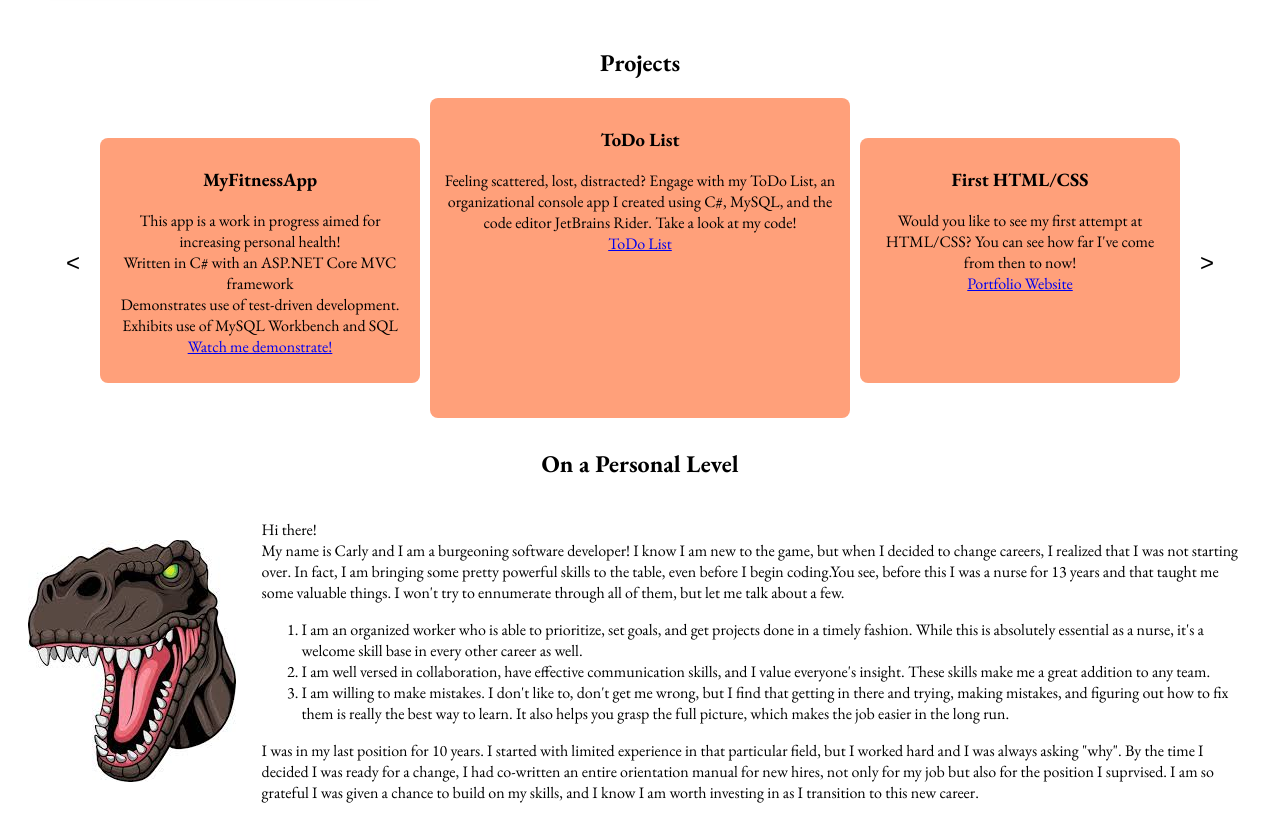
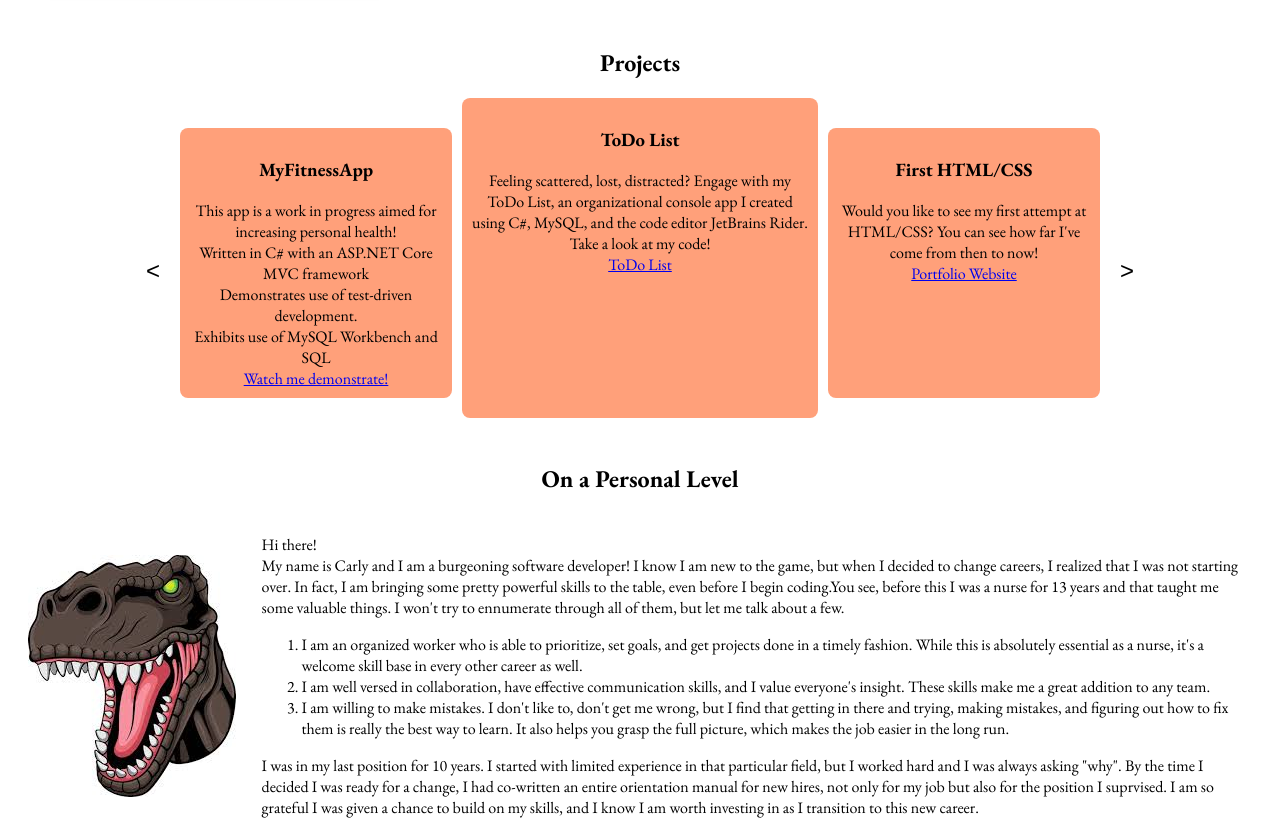
Before and after one commit to meadcarly/meadcarly.github.io, a plain HTML site: page index.html in a window 1280 px wide. Shown: the part 1426-2264 px from the top of the page. Drawn offline with nearby package versions, Linux system fonts and the light colour scheme.

Commit message:
Styling css for projects

```diff
--- a/JavaScript.js
+++ b/JavaScript.js
@@ -1,9 +1,13 @@
-let currentIndex = 1;
+document.addEventListener("DOMContentLoaded", function() {
+    updateCarousel();
+});
+
+let currentIndex = 0;
 
 function updateCarousel(){
     const container = document.querySelector('.project-container');
-    const offset = -currentIndex * (200 + 20);
-    container.style.trasform = `translateX(${offset}px)`;
+    const offset = -currentIndex * (300 + 20);
+    container.style.transform = `translateX(${offset}px)`;
 }
 
 function scrollLeft(){
@@ -14,7 +18,8 @@ function scrollLeft(){
 }
 
 function scrollRight(){
-    if (currentIndex < 2){
+    const totalProjects = document.querySelectorAll('.project').length;
+    if (currentIndex < totalProjects - 3){
         currentIndex++;
         updateCarousel();
     }
--- a/index.html
+++ b/index.html
@@ -9,7 +9,6 @@
 <link href="https://fonts.googleapis.com/css2?family=EB+Garamond:ital,wght@0,400..800;1,400..800&display=swap" rel="stylesheet">
     <link rel="stylesheet" href="https://fonts.googleapis.com/css?family=Tangerine">
     <link rel="stylesheet" href="styles.css">
-    <script src="JavaScript.js"></script>
     <title>Adventures</title>
 </head>
 <header>
@@ -81,7 +80,7 @@
         <section class="project-carousel">
             <button class="scroll-button left" onclick="scrollLeft()"><</button>
             <div class="project-container">
-                <div class="project project-small">
+                <div class="project project-small active">
                     <h3>MyFitnessApp</h3>
                     <p>This app is a work in progress aimed for increasing personal health!</p>
                     <p>Written in C# with an ASP.NET Core MVC framework</p>
@@ -101,6 +100,7 @@
                     <p>Would you like to see my first attempt at HTML/CSS? You can see how far I've come from then to now!</p>
                     <a class="clickable_link" target="_blank" href="https://github.com/meadcarly/CSSDemoFirstWebsite">Portfolio Website</a>
                 </div>
+
             </div>
             <button class="scroll-button right" oneclick="scrollRight()">></button>
     </section>
@@ -123,7 +123,8 @@
         </section>
 
     </section>
-
+    <script src="JavaScript.js"></script>
+</body>
     <footer>
 
     </footer>
--- a/styles.css
+++ b/styles.css
@@ -227,12 +227,13 @@ ul.inline-list .tech-box-effect{
 .project-container{
     display: flex;
     transition: transform 0.3s ease;
+    width: calc(300px * 3 + 20px * 2);
     justify-content: center;
 }
 
 .project{
     width: 300px;
-    height: 225px;
+    height: 250px;
     margin: 10px;
     background-color: lightsalmon;
     display: flex;
@@ -245,7 +246,7 @@ ul.inline-list .tech-box-effect{
 }
 
 .project-small{
-    margin-top: 40px;
+    margin-top: 30px;
     margin-bottom: 45px;
 }
 
```
